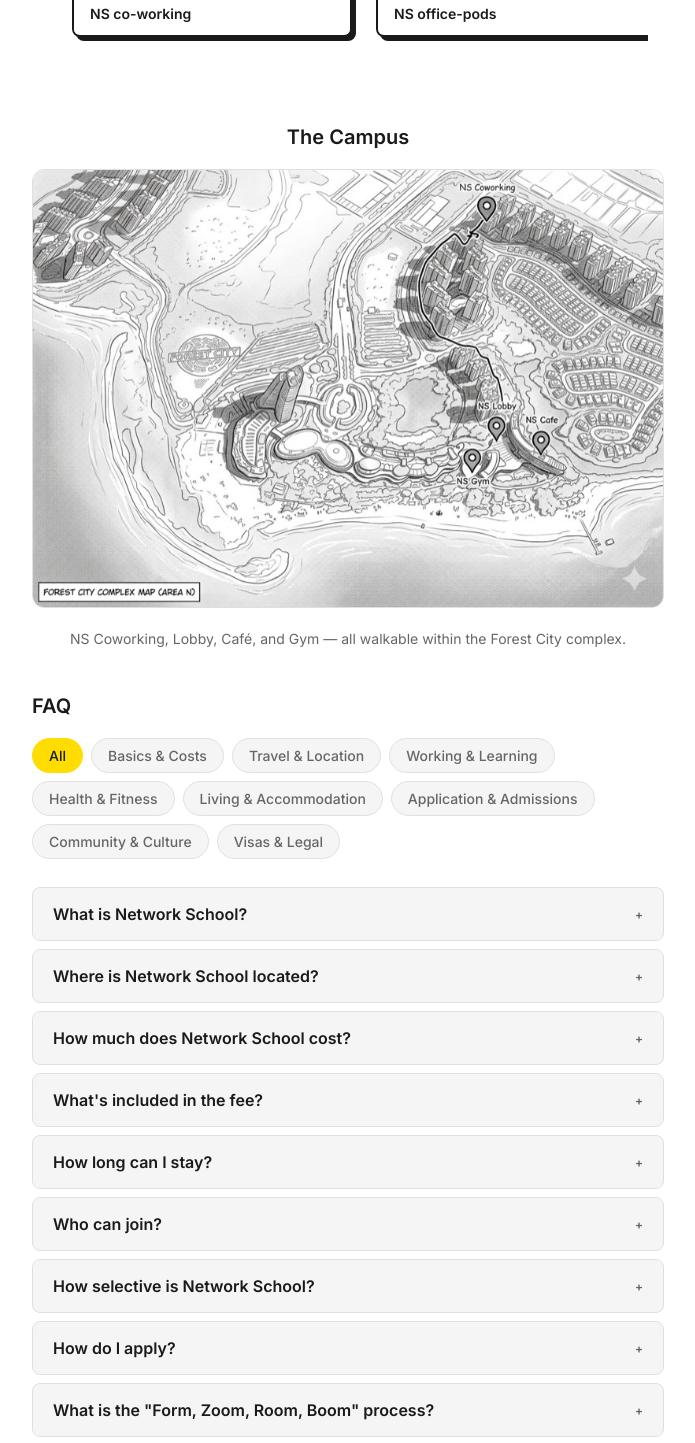
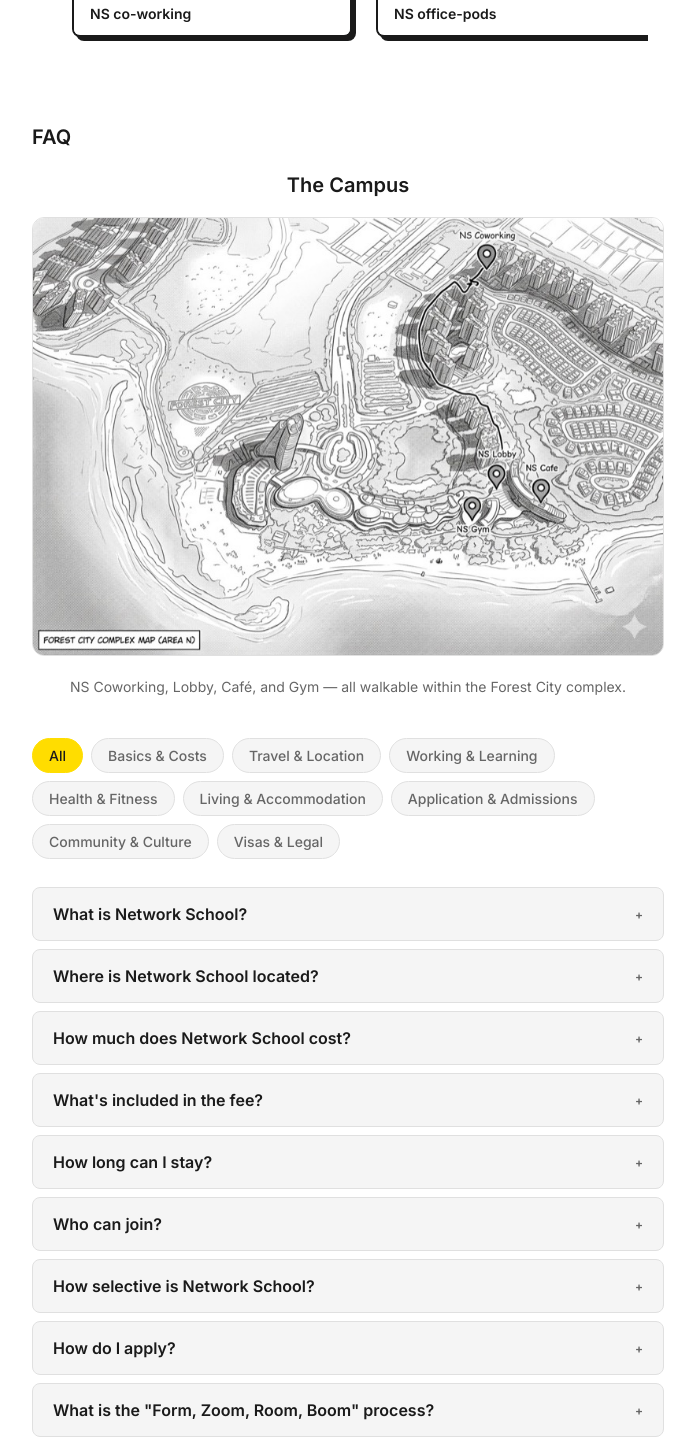
Before and after one commit to thronecloud/NSguide, a React (Vite) app in the folder ns-faq/: page / in a window 1280 px wide. Shown: the part 1300-2743 px from the top of the page, without its empty margins (292-987 px from the left). Built offline with nearby package versions, Linux system fonts and the light colour scheme; no server answers.

Commit message:
layout: move campus map below FAQ header

```diff
--- a/ns-faq/src/pages/HomePage.jsx
+++ b/ns-faq/src/pages/HomePage.jsx
@@ -44,6 +44,8 @@ export default function HomePage() {
           <Hero />
           <NSQuiz />
           <PhotoCarousel />
+          <section className="faq" aria-label="Frequently asked questions">
+            <h2 className="faq-section-title">FAQ</h2>
             <section className="campus-map" aria-label="Campus map">
               <h2 className="campus-map-title">The Campus</h2>
               <img
@@ -58,8 +60,6 @@ export default function HomePage() {
                 NS Coworking, Lobby, Café, and Gym — all walkable within the Forest City complex.
               </p>
             </section>
-          <section className="faq" aria-label="Frequently asked questions">
-            <h2 className="faq-section-title">FAQ</h2>
             <nav className="faq-categories" aria-label="FAQ categories">
               <button
                 type="button"
```
Lines whose indentation alone changed are shown as unchanged.
